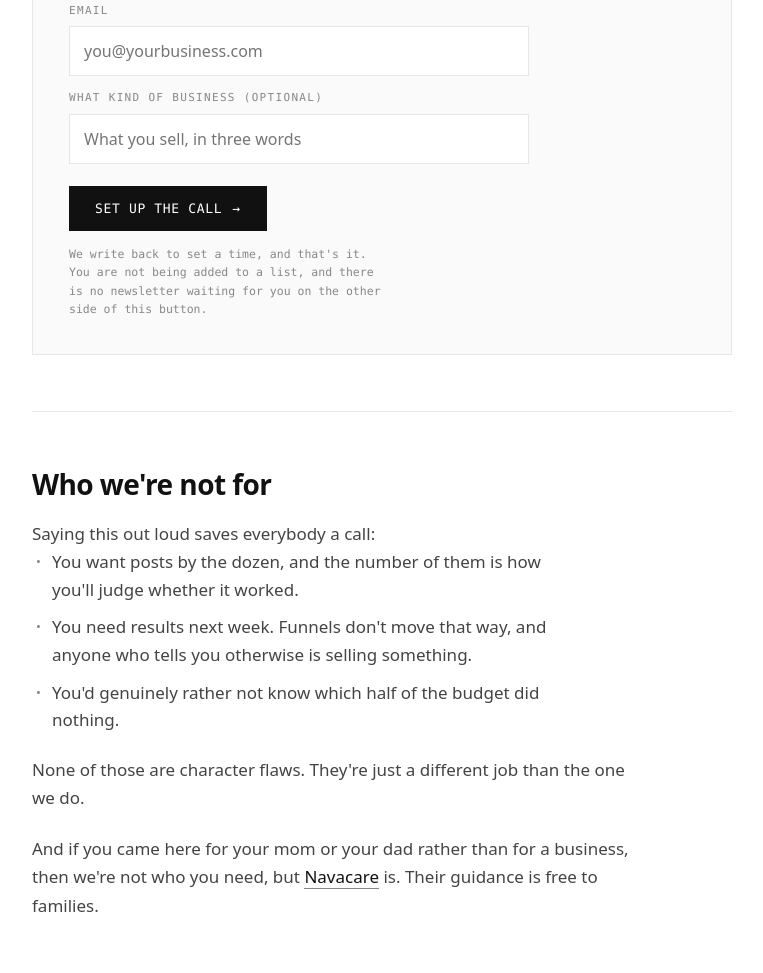
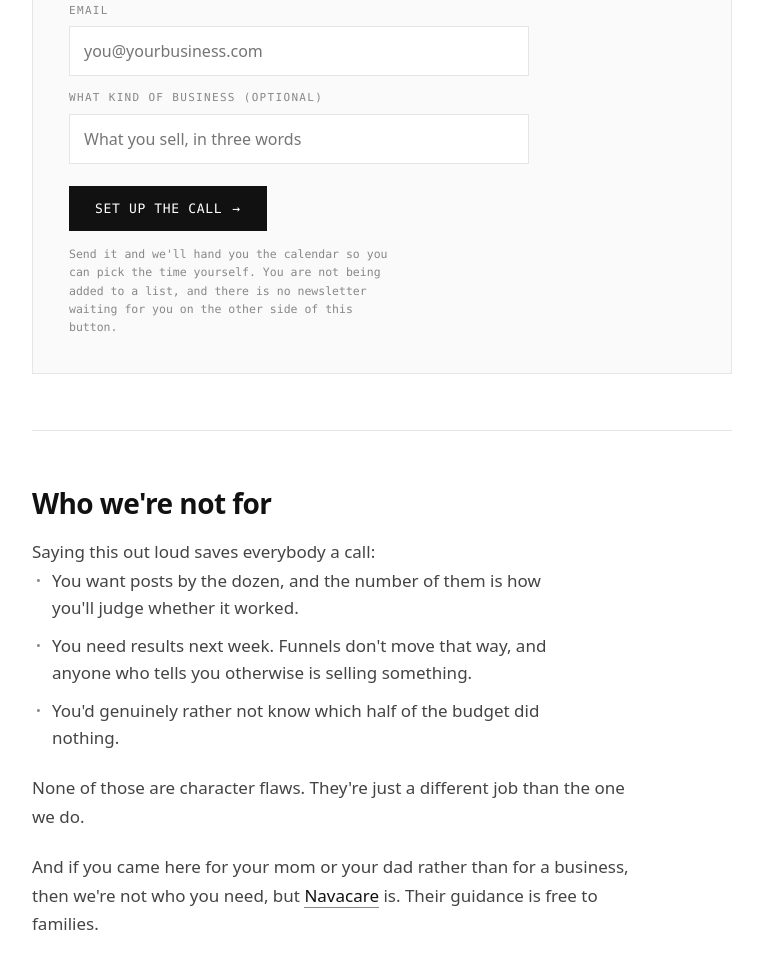
Before and after one commit to VeroCapote/kapuy-site, a plain HTML site: page hello.html in a window 1280 px wide. Shown: the part 1560-2533 px from the top of the page, without its empty margins (258-1021 px from the left). Drawn offline with Linux system fonts and the light colour scheme.

Commit message:
La nota del formulario decía que escribimos nosotras, y ya no es así
Ese texto se escribió cuando no había calendario. Con el booking activo, la
persona agenda sola, así que la nota bajo el botón prometía un flujo que ya no
ocurre. Ahora dice qué va a pasar de verdad al enviar, que además baja la
fricción de dar el correo: se sabe de antemano qué hay del otro lado.

Aplica a las dos páginas, que compartían el texto. El mensaje _ok se deja como
está: solo aparece si BOOKING_URL está vacío, y ahí sí escribimos nosotras.

Co-Authored-By: Claude Opus 5 <noreply@anthropic.com>

```diff
--- a/hello.html
+++ b/hello.html
@@ -314,8 +314,8 @@
         </button>
 
         <p class="formnote" id="formnote">
-          We write back to set a time, and that's it. You are not being added to a list, and there is
-          no newsletter waiting for you on the other side of this button.
+          Send it and we'll hand you the calendar so you can pick the time yourself. You are not being
+          added to a list, and there is no newsletter waiting for you on the other side of this button.
         </p>
 
         <p class="msg" id="msg"></p>
@@ -428,8 +428,8 @@
     lblBiz:     { en: "What kind of business (optional)", es: "Qué tipo de negocio (opcional)" },
     submitText: { en: "Set up the call", es: "Agendemos" },
     formnote: {
-      en: "We write back to set a time, and that's it. You are not being added to a list, and there is no newsletter waiting for you on the other side of this button.",
-      es: "Te escribimos para cuadrar la hora y ya. No te estamos metiendo en ninguna lista, y no hay un newsletter esperándote del otro lado de este botón."
+      en: "Send it and we'll hand you the calendar so you can pick the time yourself. You are not being added to a list, and there is no newsletter waiting for you on the other side of this button.",
+      es: "Al enviarlo te pasamos el calendario para que elijas la hora tú. No te estamos metiendo en ninguna lista, y no hay un newsletter esperándote del otro lado de este botón."
     },
     h2no:    { en: "Who we're not for", es: "Para quién no somos" },
     nointro: { en: "Saying this out loud saves everybody a call:", es: "Decirlo en voz alta nos ahorra una llamada a todos:" },
```
Also changed, not shown: index.html (+4 -4 lines).
